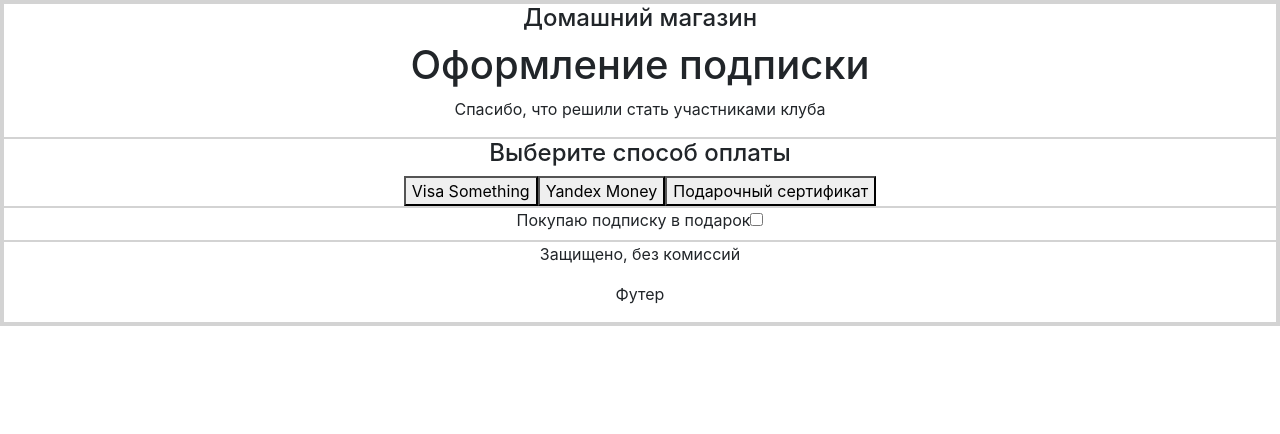
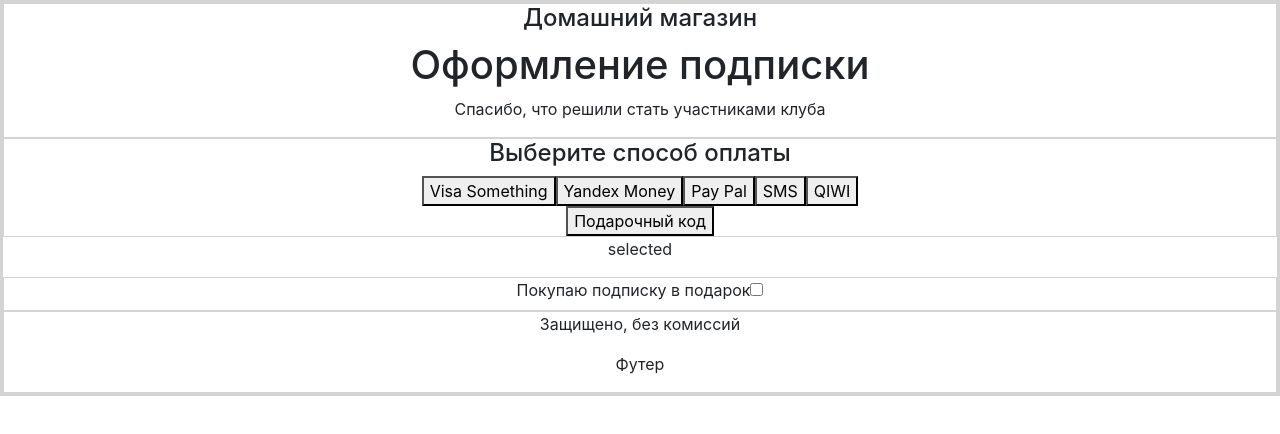
Before and after one commit to glucus/home-shop, a React (Create React App) app: page / in a window 1280 px wide. Shown: the top 434 px of the page. Built offline with nearby package versions, Linux system fonts and the light colour scheme.

Commit message:
added click handler to all payment methods

```diff
--- a/src/App.js
+++ b/src/App.js
@@ -6,10 +6,6 @@ import HomePage from './components/ecommerce/HomePage';
 class App extends Component {
 
   render() {
-    //const name = "Sasha";
-    //const unread = ['Spam', 'Hi!'];
-    //const numbers = [1, 2, 3, 4, 5];
-
     const paymentMethods = [
       {
         id: 0,
@@ -20,6 +16,21 @@ class App extends Component {
         id: 1,
         name: 'Yandex Money',
         logo: 'yandexMoney.png'
+      },
+      {
+        id: 2,
+        name: 'Pay Pal',
+        logo: 'payPal.png'
+      },
+      {
+        id: 3,
+        name: 'SMS',
+        logo: ''
+      },
+      {
+        id: 4,
+        name: 'QIWI',
+        logo: 'qiwi.png'
       }
     ];
 
--- a/src/components/ecommerce/HomePage.js
+++ b/src/components/ecommerce/HomePage.js
@@ -23,20 +23,24 @@ class HomePage extends React.Component {
   }
 
   handleClick (e) {
+    console.log (e.target.name);
     this.setState (
-      prevState => ({buyAsGift: !prevState.buyAsGift})
+      prevState => ({
+        buyAsGift: !prevState.buyAsGift
+      })
     );
   }
 
   render () {
-    // move this to common header and footer later
+
     return (
       <div>
         <Header />
         <PaymentMethods paymentMethods={this.props.paymentMethods}
                         buyAsGift={this.state.buyAsGift}
                         handleClick={e => this.handleClick(e)} />
-        <BuyAsGiftCheckbox buyAsGift={this.state.buyAsGift}
+        <p>{this.state.selectedMethod} selected</p>
+         <BuyAsGiftCheckbox buyAsGift={this.state.buyAsGift}
                            handleChange={e => this.handleChange(e)} />
         <Footer />
       </div>
--- a/src/components/ecommerce/PaymentMethods.js
+++ b/src/components/ecommerce/PaymentMethods.js
@@ -10,12 +10,17 @@ const PaymentMethods = (props) => {
     <div>
       <h4>Выберите способ оплаты</h4>
       {props.paymentMethods.map (
-        method => <button key={method.id}>{method.name}</button>
+        method => <button key={method.id}
+                          onClick={e => handleClick(e)}
+                          name={method.name}>
+                    {method.name}
+                  </button>
       )}
+      <br/>
     {props.buyAsGift ? (
-    <button disabled>Подарочный сертификат</button>) : (
+    <button disabled>Подарочный код</button>) : (
     <button onClick = {e => handleClick(e)}>
-      Подарочный сертификат
+      Подарочный код
     </button>
     )}
   </div>
```
